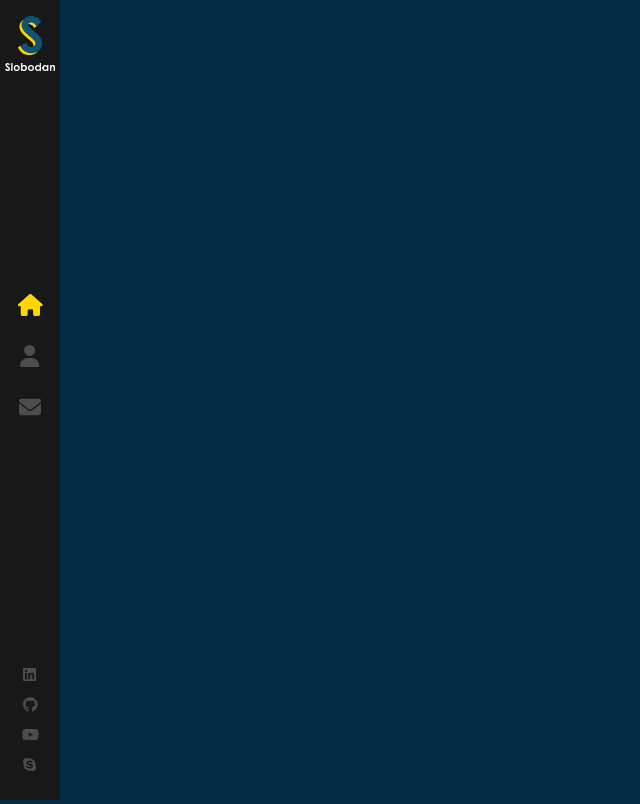
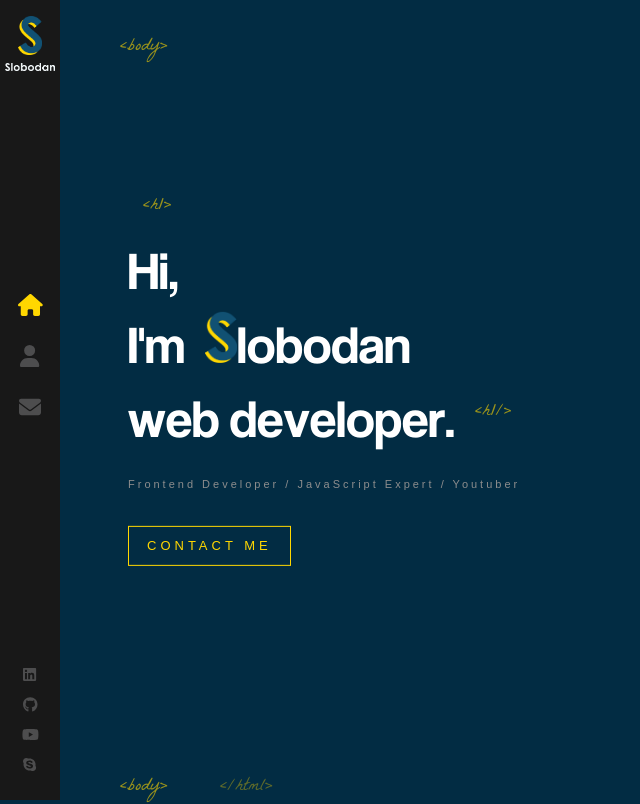
Before and after one commit to chanhi2000/react-portfolio, a React (Create React App) app: page / in a window 1280 px wide. Shown: the whole page, without its empty margins (0-640 px from the left). Built offline with nearby package versions, Linux system fonts and the light colour scheme.

Commit message:
build home page

```diff
--- a/src/App.js
+++ b/src/App.js
@@ -1,12 +1,15 @@
 import './App.scss';
 import { Routes, Route } from 'react-router-dom'
 import Layout from './components/Layout'
+import Home from './components/Home'
 
 function App() {
   return (
     <>
       <Routes>
-        <Route path="/" element={<Layout/>}/>
+        <Route path="/" element={<Layout/>}>
+          <Route index element={<Home/>}/>
+        </Route>
       </Routes>
     </>
 
--- /dev/null
+++ b/src/components/AnimatedLetters/index.js
@@ -0,0 +1,17 @@
+import './index.scss'
+
+const AnimatedLetters = ({ letterClass, strArray, idx }) => {
+    return (
+        <span>
+            {
+                strArray.map((char, i) => (
+                    <span key={char+i} className={`${letterClass} _${i+idx}`}>
+                        {char}
+                    </span>
+                ))
+            }
+        </span>
+    )
+};
+
+export default AnimatedLetters
--- /dev/null
+++ b/src/components/AnimatedLetters/index.scss
@@ -0,0 +1,24 @@
+.text-animate {
+    display: inline-block;
+    opacity: 0;
+    animation: bounceIn 1s 1s;
+    animation-fill-mode: forwards;
+    min-width: 10px;
+}
+
+.text-animate-hover {
+    min-width: 10px;
+    display: inline-block;
+    animation-fill-mode: both;
+
+    &:hover {
+        animation: rubberBand 1s;
+        color: #ffd700;
+    }
+}
+
+@for $i from 1 through 35 {
+    .text-animate._#{$i} {
+        animation-delay: #{$i / 10}s;
+    }
+}
--- /dev/null
+++ b/src/components/Home/index.js
@@ -0,0 +1,40 @@
+import './index.scss';
+import { Link } from 'react-router-dom';
+import { useEffect, useState } from 'react';
+import LogoTitle from '../../assets/images/logo-s.png'
+import AnimatedLetters from '../AnimatedLetters';
+
+const Home = () => {
+    const [letterClass, setLetterClass] = useState('text-animate')
+    const nameArray = ['l', 'o', 'b', 'o', 'd', 'a', 'n']
+    const jobArray = ['w', 'e', 'b', ' ', 'd', 'e', 'v', 'e', 'l', 'o', 'p', 'e', 'r', '.']
+
+    useEffect(() => {
+        return setTimeout(() => {
+            setLetterClass('text-animate-hover')
+        }, 4000)
+    }, [])
+
+    return (
+        <div className='container home-page'>
+            <div className='text-zone'>
+                <h1>
+                <span className={letterClass}>H</span>
+                <span className={`${letterClass} _12`}>i,</span>
+                <br/>
+                <span className={`${letterClass} _13`}>I</span>
+                <span className={`${letterClass} _14`}>'m</span>
+                <img src={LogoTitle} alt="developer"/>
+                <AnimatedLetters letterClass={letterClass} strArray={nameArray} idx={15}/>
+                <br/>
+                <AnimatedLetters letterClass={letterClass} strArray={jobArray} idx={22}/>
+                </h1>
+                <h2>Frontend Developer / JavaScript Expert / Youtuber</h2>
+                <Link to="/contact" className='flat-button'>CONTACT ME</Link>
+
+            </div>
+        </div>
+    );
+}
+
+export default Home
--- /dev/null
+++ b/src/components/Home/index.scss
@@ -0,0 +1,79 @@
+.home-page {
+    .text-zone {
+        position: absolute;
+        left: 10%;
+        top: 50%;
+        transform: translateY(-50%);
+        width: 40%;
+        max-height: 90%;
+    }
+    h1 {
+        color: #fff;
+        font-size: 53px;
+        margin: 0;
+        font-family: 'Coolvetica';
+        font-weight: 400;
+
+        &::before {
+            content: '<h1>';
+            font-family: 'La Belle Aurore';
+            color: #ffd700;
+            font-size: 18px;
+            position: absolute;
+            margin-top: -40px;
+            left: 15px;
+            opacity: 0.6;
+        }
+
+        &::after {
+            content: '<h1/>';
+            font-family: 'La Belle Aurore';
+            color: #ffd700;
+            font-size: 18px;
+            position: absolute;
+            margin-top: 18px;
+            margin-left: 20px;
+            animation: fadeIn 1s 1.7s backwards;
+            opacity: 0.6;
+        }
+        img {
+            width: 32px;
+            margin-left: 20px;
+            opacity: 0;
+            height: auto;
+            animation: rotateIn 1s linear both;
+            animation-delay: 1.4s;
+        }
+    }
+}
+
+h2 {
+    color: #8d8d8d;
+    margin-top: 20px;
+    font-weight: 400;
+    font-size: 11px;
+    font-family: sans-serif;
+    letter-spacing: 3px;
+    animation: fadeIn 1s 1.8s backwards;
+
+}
+
+.flat-button {
+    color: #ffd700;
+    font-size: 13px;
+    font-weight: 400;
+    letter-spacing: 4px;
+    font-family: sans-serif;
+    text-decoration: none;
+    padding: 10px 18px;
+    border: 1px solid #ffd700;
+    margin-top: 25px;
+    float: left;
+    animation: fadeIn 1s 1.8s backwards;
+    white-space: nowrap;
+
+    &:hover {
+        background: #ffd700;
+        color: #333;
+    }
+}
--- a/src/components/Layout/index.js
+++ b/src/components/Layout/index.js
@@ -1,8 +1,24 @@
 import './index.scss';
 import Sidebar from '../Sidebar';
+import { Outlet } from 'react-router-dom';
 
 const Layout = () => {
-    return (<><Sidebar /></>)
+    return (
+        <div className="App">
+            <Sidebar />
+            <div className='page'>
+                <span className='tags top-tags'>&lt;body&gt;</span>
+
+                <Outlet/>
+
+                <span className='tags bottom-tags'>
+                    &lt;body&gt;
+                    <br/>
+                    <span className='tags bottom-tag-html'>&lt;/html&gt;</span>
+                </span>
+            </div>
+        </div>
+    )
 }
 
 export default Layout
--- a/src/components/Layout/index.scss
+++ b/src/components/Layout/index.scss
@@ -0,0 +1,39 @@
+.page {
+    width: 100%;
+    height: 100%;
+    position: absolute;
+}
+
+.top-tags {
+    bottom: auto;
+    top: 35px;
+}
+
+.tags {
+    color: #ffd700;
+    opacity: 0.6;
+    position: absolute;
+    bottom: 0;
+    left: 120px;
+    font-size: 18px;
+    font-family: 'La Belle Aurore';
+}
+
+.bottom-tag-html {
+    margin-left: -20px;
+}
+
+.container {
+    width: 100%;
+    will-change: contents;
+    height: 90%;
+    min-height: 566px;
+    position: absolute;
+    opacity: 0;
+    top: 5%;
+    margin: 0 auto;
+    z-index: 1;
+    transform-style: preserve-3d;
+    animation: fadeIn 1s forwards;
+    animation-delay: 1s;
+}
--- a/src/index.css
+++ b/src/index.css
@@ -4,7 +4,7 @@
 
 body {
   margin: 0;
-  font: 300 11px/1.4 'Helvetica Neue', 'sans-serif';
+  font: 300 11px/1.4 'Helvetica Neue', sans-serif;
   color: #444;
   background: #022c43;
   overflow: hidden;
```
